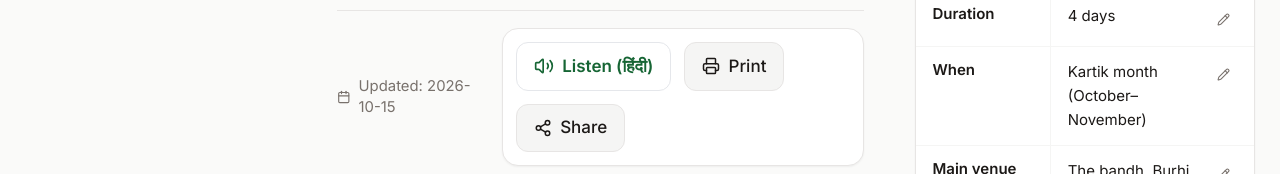
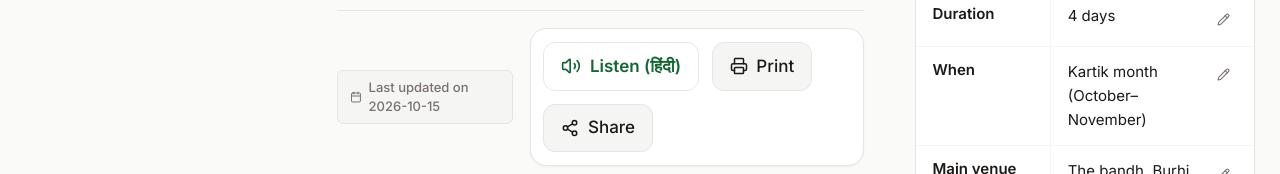
Before and after one commit to ravirajhere/Bandwar, a Next.js app: page /article/chhath-puja-bandwar-bandh-burhi-gandak in a window 1280 px wide. Shown: the part 522-696 px from the top of the page. Built offline with nearby package versions, Linux system fonts and the light colour scheme; no server answers.

Commit message:
Update page.tsx

```diff
--- a/src/app/article/[id]/page.tsx
+++ b/src/app/article/[id]/page.tsx
@@ -1,5 +1,5 @@
 import { notFound } from "next/navigation";
-import { getAllArticles, getArticleById, getMasterData } from "@/lib/data";
+import { getAllArticles, getArticleById, getMasterData, getCategoriesData } from "@/lib/data"; // 👈 getCategoriesData import kiya
 import { WikiText } from "@/components/article/WikiText";
 import { Infobox } from "@/components/article/Infobox";
 import { FaqAccordion } from "@/components/article/FaqAccordion";
@@ -9,7 +9,7 @@ import { ImageUpdateButton } from "@/components/shared/ImageUpdateButton";
 import { UniversalEditModal } from "@/components/shared/UniversalEditModal";
 import Image from "next/image";
 import Link from "next/link";
-import { Calendar, ChevronRight, Edit3, Link2 } from "lucide-react";
+import { Calendar, ChevronRight, Edit3, Link2, ShieldCheck } from "lucide-react"; // 👈 ShieldCheck import kiya
 
 export async function generateStaticParams() {
   const articles = getAllArticles();
@@ -51,6 +51,7 @@ export default async function ArticlePage({ params }: { params: Promise<{ id: st
   const article = getArticleById(resolvedParams.id);
   const allArticles = getAllArticles();
   const config = getMasterData();
+  const categoriesData = getCategoriesData().categories; // 👈 Categories fetch ki
 
   if (!article) notFound();
 
@@ -228,11 +229,24 @@ export default async function ArticlePage({ params }: { params: Promise<{ id: st
               </div>
             </div>
 
+            {/* 🚀 NAYA: Verified Trust Badge & Toolbar */}
             <div className="flex flex-col sm:flex-row sm:items-center justify-between gap-4 py-4 border-y border-border mb-8 no-print">
-              <div className="flex items-center gap-2 text-sm text-muted">
-                <Calendar size={16} />
-                <span>Updated: {article.lastUpdated}</span>
+
+              {/* Trust Badge */}
+              <div className="flex items-center gap-2">
+                {article.lastEditedBy ? (
+                  <div className="flex items-center gap-1.5 bg-brand/10 text-brand px-3 py-1.5 rounded-md text-[13px] font-medium border border-brand/20 shadow-sm">
+                    <ShieldCheck size={16} />
+                    <span>Verified by {article.lastEditedBy} on {article.lastUpdated}</span>
+                  </div>
+                ) : (
+                  <div className="flex items-center gap-1.5 text-muted text-[13px] font-medium bg-muted-background px-3 py-1.5 rounded-md border border-border">
+                    <Calendar size={16} />
+                    <span>Last updated on {article.lastUpdated}</span>
+                  </div>
+                )}
               </div>
+
               <ArticleToolbar title={article.title} contentText={fullContentText} />
             </div>
 
@@ -247,7 +261,6 @@ export default async function ArticlePage({ params }: { params: Promise<{ id: st
                   className="object-cover group-hover:scale-[1.02] transition-transform duration-700"
                   priority
                 />
-                {/* 👇 Yahan currentImage={article.hero} add kiya hai 👇 */}
                 <ImageUpdateButton
                   contextName={`Article: ${article.title}`}
                   contextId={article.id}
@@ -312,8 +325,31 @@ export default async function ArticlePage({ params }: { params: Promise<{ id: st
             )}
           </div>
 
+          {/* 🚀 NAYA SECTION: Premium Category Tags */}
+          <div className="mt-16 pt-8 border-t border-border no-print">
+            <h3 className="text-sm font-bold text-muted uppercase tracking-wider mb-4 flex items-center gap-2">
+              <span className="w-2 h-2 rounded-full bg-brand"></span> Explore Categories
+            </h3>
+            <div className="flex flex-wrap gap-3">
+              {article.categories.map((catId) => {
+                const cat = categoriesData.find(c => c.id === catId);
+                return (
+                  <Link
+                    key={catId}
+                    href={`/section/${catId}`}
+                    className="inline-flex items-center gap-2 bg-card hover:bg-muted-background border border-border px-4 py-2.5 rounded-xl text-sm font-semibold text-foreground transition-all duration-200 shadow-sm hover:shadow hover:border-brand/40 group"
+                  >
+                    <span className="text-lg opacity-80 group-hover:opacity-100 group-hover:scale-110 transition-transform">{cat?.icon || "📁"}</span>
+                    <span>{cat?.title || catId}</span>
+                    <ChevronRight size={16} className="text-muted group-hover:text-brand transition-colors ml-1" />
+                  </Link>
+                );
+              })}
+            </div>
+          </div>
+
           {relatedArticles.length > 0 && (
-            <div className="mt-16 pt-8 border-t border-border no-print">
+            <div className="mt-12 pt-8 border-t border-border no-print">
               <h3 className="font-serif text-2xl font-semibold text-foreground mb-6">Read Next</h3>
               <div className="grid grid-cols-1 sm:grid-cols-2 gap-4">
                 {relatedArticles.map((rel: any) => (
```
